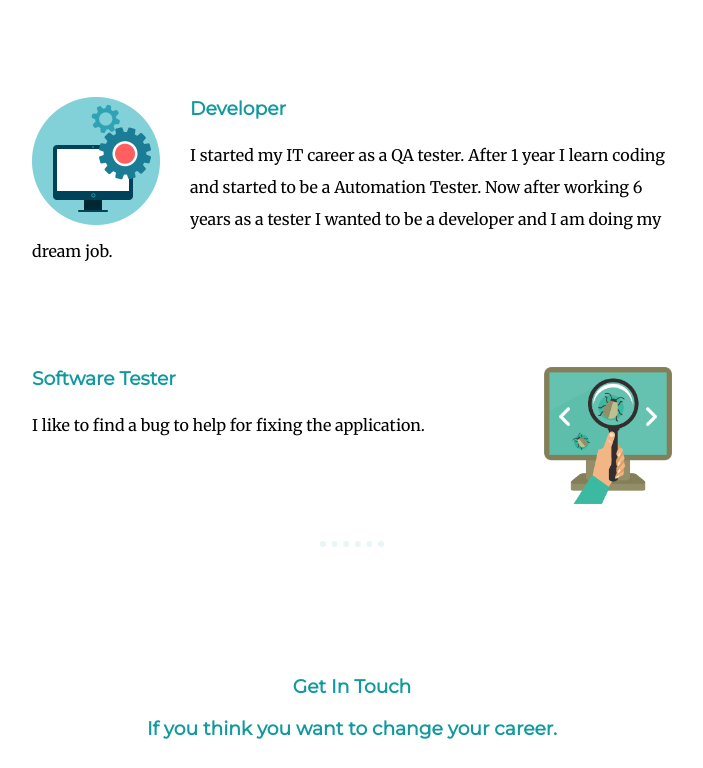
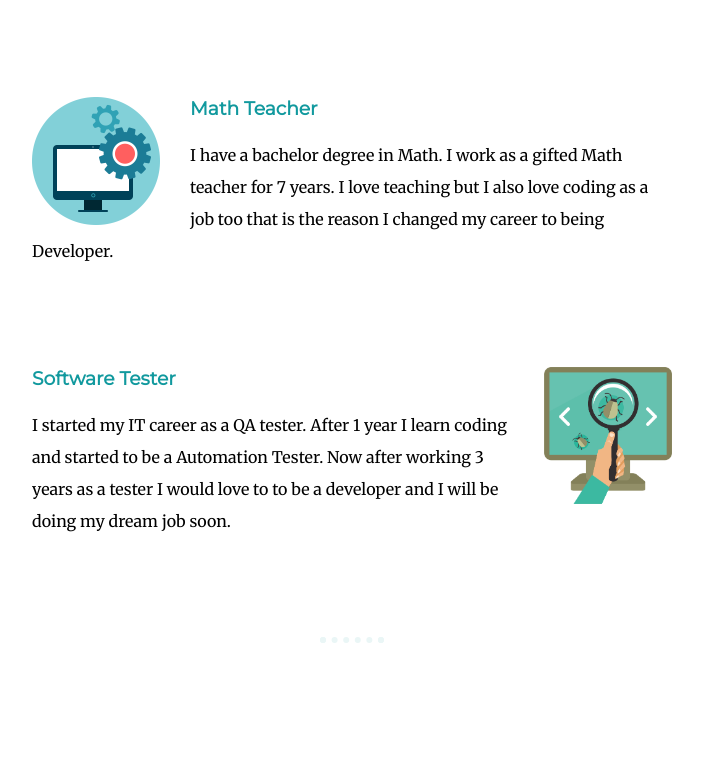
Before and after one commit to Aysun114/profile, a plain HTML site: page index.html in a window 1280 px wide. Shown: the part 1586-2354 px from the top of the page, without its empty margins (288-991 px from the left). Drawn offline with Linux system fonts and the light colour scheme.

Commit message:
Updated skills

```diff
--- a/index.html
+++ b/index.html
@@ -31,21 +31,21 @@
         <h2>My Skills.</h2>
         <div class="skill-row">
           <img class="dev-pic" src="images/computer2.png" alt="">
-          <h3>Developer</h3>
-          <p>I started my IT career as a QA tester. After 1 year I learn coding and started to be a Automation
-          Tester. Now after working 6 years as a tester I wanted to be a developer and I am doing my dream job.</p>
+          <h3>Math Teacher</h3>
+          <p>I have a bachelor degree in Math. I work as a gifted Math teacher for 7 years. I love teaching but I also love coding as a job too that is the reason I changed my career to being Developer.</p>
         </div>
         <div class="skill-row">
           <img class="tester-pic" src="images/bug.png"  alt="">
           <h3>Software Tester</h3>
-          <p>I like to find a bug to help for fixing the application.</p>
+          <p>I started my IT career as a QA tester. After 1 year I learn coding and started to be a Automation
+          Tester. Now after working 3 years as a tester I would love to to be a developer and I will be doing my dream job soon.</p>
         </div>
       </div>
       <hr>
       <div class="contact-me">
         <h3>Get In Touch</h3>
         <h3>If you think you want to change your career.</h3>
-        <p class="contact-message">Do you like to change your career as well?Let's talk about how awsome to be a being developer!</p>
+        <p class="contact-message">Do you like to change your career as well? Let's talk about how awsome to be a being developer!</p>
         <a class="btn" href="mailto:aysundamar@email.com">CONTACT ME</a>
       </div>
     </div>
```
